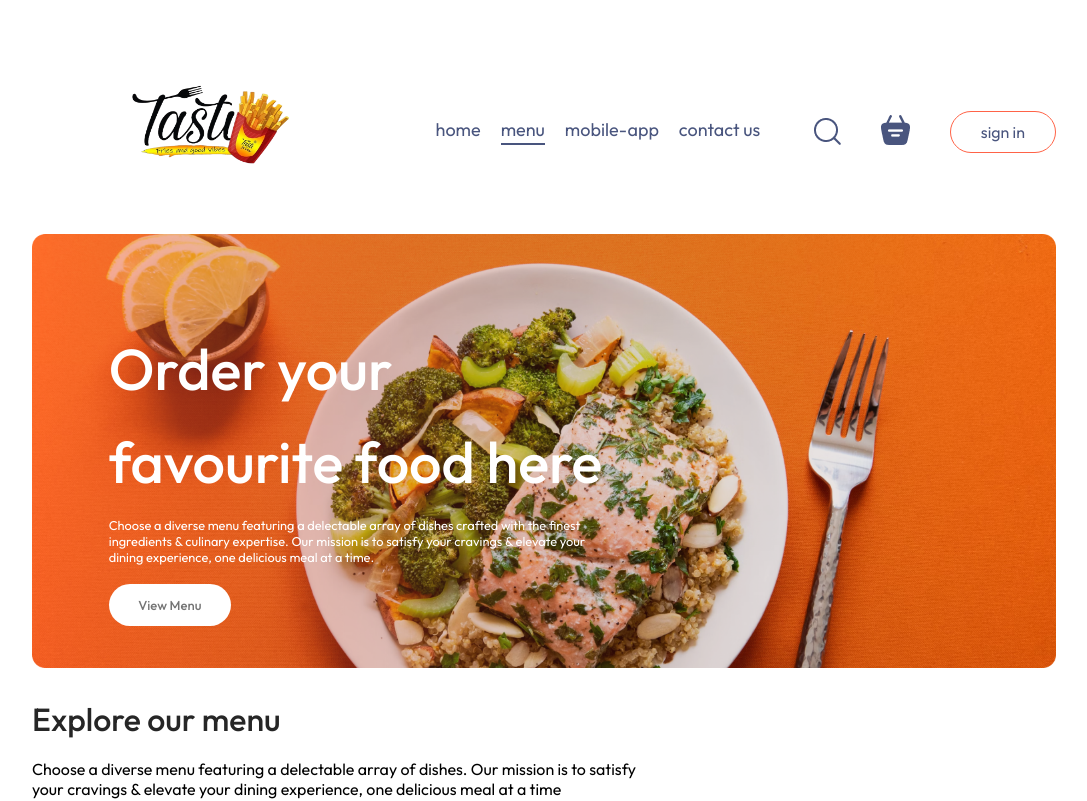
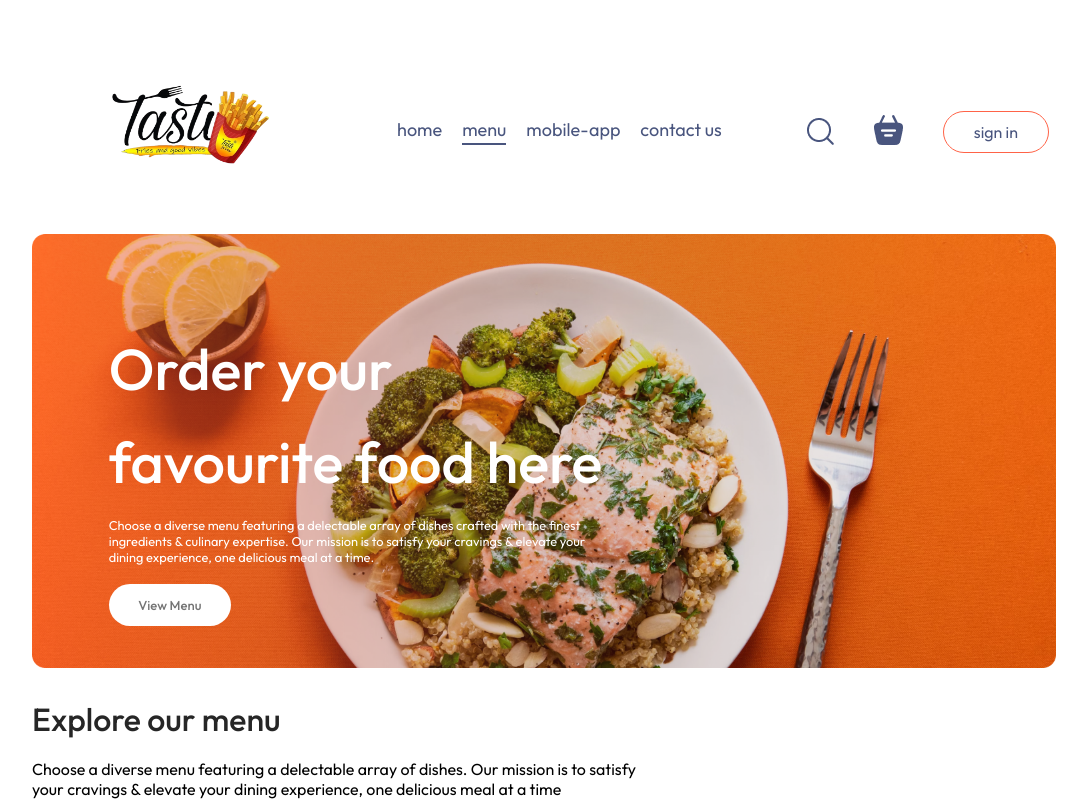
Before and after one commit to BlackOligarch/food_delivery, a React (Vite) app in the folder tasti_fries_webapp/frontend/: page / in a window 1280 px wide. Shown: the top 801 px of the page, without its empty margins (96-1183 px from the left). Built offline with nearby package versions, Linux system fonts and the light colour scheme.

Commit message:
shifted the nav bar button a little bit to the left

```diff
--- a/tasti_fries_webapp/frontend/src/components/Navbar/Navbar.css
+++ b/tasti_fries_webapp/frontend/src/components/Navbar/Navbar.css
@@ -9,7 +9,8 @@
 }
 
 .navbar .logo{
-    width: 350px
+    width: 350px;
+    margin-left: -20px;
 }
 
 .navbar-menu{
@@ -18,12 +19,14 @@
     gap: 20px;
     color: #49557e;
     font-size: 18px;
+    margin-left: -40px;
 }
 
 .navbar-right{
     display: flex;
     align-items: center;
     gap: 40px;
+    margin-left: 10px;
 }
 
 .navbar button{
@@ -35,7 +38,7 @@
     border-radius: 50px;
     cursor: pointer;
     transition: 0.3s;
-
+    margin-right: 7px;
 }
 
 .navbar button:hover{
```
